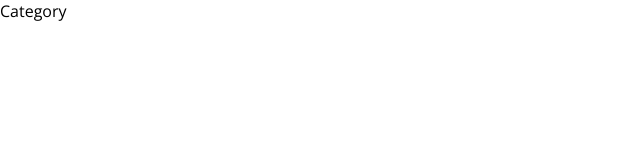
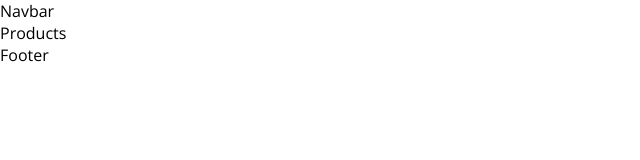
Before and after one commit to lewispak/eCom-Store, a React (Vite) app in the folder client/: page /products/1 in a window 1280 px wide. Shown: the top 160 px of the page, without its empty margins (0-640 px from the left). Built offline with nearby package versions, Linux system fonts and the light colour scheme.

Commit message:
added routing and basic page templating

```diff
--- a/client/src/App.jsx
+++ b/client/src/App.jsx
@@ -1,20 +1,43 @@
 import {
   createBrowserRouter,
   RouterProvider,
+  Outlet
 } from "react-router-dom";
+
+import Home from "./pages/Home/Home";
+import Product from "./pages/Product/Product";
+import Products from "./pages/Products/Products";
+import Footer from "./components/Footer/Footer";
+import Navbar from "./components/Navbar/Navbar";
+
+const Layout = () =>{
+  return (
+    <div className="app">
+      <Navbar/>
+      <Outlet/>
+      <Footer/>
+    </div>
+  )
+}
 
 const router = createBrowserRouter([
   {
-    path: "/",
-    element: <span>Home</span>,
-  },
-  {
-    path: "/products/:id",
-    element: <span>Category</span>,
-  },
-  {
-    path: "/product/:id",
-    element: <span>Product</span>,
+    path:"/",
+    element: <Layout/>,
+    children: [
+      {
+        path:"/",
+        element:<Home/>
+      },
+      {
+        path:"/products/:id",
+        element:<Products/>
+      },
+      {
+        path:"/product/:id",
+        element:<Product/>
+      }
+    ]
   }
 ]);
 
--- /dev/null
+++ b/client/src/components/Footer/Footer.jsx
@@ -0,0 +1,9 @@
+import React from 'react'
+
+const Footer = () => {
+  return (
+    <div>Footer</div>
+  )
+}
+
+export default Footer
--- /dev/null
+++ b/client/src/components/Navbar/Navbar.jsx
@@ -0,0 +1,9 @@
+import React from 'react'
+
+const Navbar = () => {
+  return (
+    <div>Navbar</div>
+  )
+}
+
+export default Navbar
--- /dev/null
+++ b/client/src/pages/Home/Home.jsx
@@ -0,0 +1,9 @@
+import React from 'react'
+
+const Home = () => {
+  return (
+    <div>Home</div>
+  )
+}
+
+export default Home
--- /dev/null
+++ b/client/src/pages/Product/Product.jsx
@@ -0,0 +1,9 @@
+import React from 'react'
+
+const Product = () => {
+  return (
+    <div>Product</div>
+  )
+}
+
+export default Product
--- /dev/null
+++ b/client/src/pages/Products/Products.jsx
@@ -0,0 +1,9 @@
+import React from 'react'
+
+const Products = () => {
+  return (
+    <div>Products</div>
+  )
+}
+
+export default Products
```
